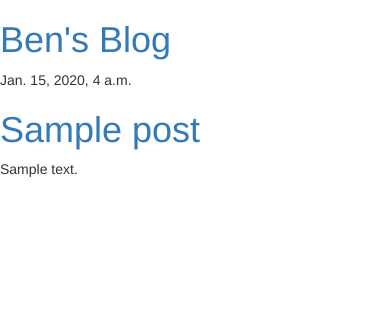
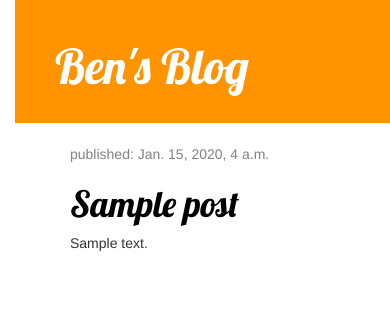
Before and after one commit to BenCharbonneau/django_intro_project, a Django app: template blog/templates/blog/post_list.html in a window 390 px wide. Shown: the top 322 px of the page. Run offline with Django 3.2, Linux system fonts and the light colour scheme; the template is opened without the code that fills it: values that come from a table or form of the project are taken from there, others are empty; tables that the repository leaves empty hold one stand-in row (values such as "Sample post"); some libraries are stand-ins or nearby versions.

Commit message:
Added CSS and created show page for posts

```diff
--- /dev/null
+++ b/blog/static/css/blog.css
@@ -0,0 +1,55 @@
+h1 a {
+	color: #FCA205;
+	font-family: 'Lobster';
+}
+
+body {
+	padding-left: 15px;
+}
+
+.page-header {
+    background-color: #ff9400;
+    margin-top: 0;
+    padding: 20px 20px 20px 40px;
+}
+
+.page-header h1, .page-header h1 a, .page-header h1 a:visited, .page-header h1 a:active {
+    color: #ffffff;
+    font-size: 36pt;
+    text-decoration: none;
+}
+
+.content {
+    margin-left: 40px;
+}
+
+h1, h2, h3, h4 {
+    font-family: 'Lobster', cursive;
+}
+
+.date {
+    color: #828282;
+}
+
+.save {
+    float: right;
+}
+
+.post-form textarea, .post-form input {
+    width: 100%;
+}
+
+.top-menu, .top-menu:hover, .top-menu:visited {
+    color: #ffffff;
+    float: right;
+    font-size: 26pt;
+    margin-right: 20px;
+}
+
+.post {
+    margin-bottom: 70px;
+}
+
+.post h1 a, .post h1 a:visited {
+    color: #000000;
+}
--- /dev/null
+++ b/blog/templates/blog/base.html
@@ -0,0 +1,26 @@
+{% load static %}
+
+<html>
+    <head>
+        <title>Ben's blog</title>
+        <link rel="stylesheet" href="//maxcdn.bootstrapcdn.com/bootstrap/3.2.0/css/bootstrap.min.css">
+        <link rel="stylesheet" href="//maxcdn.bootstrapcdn.com/bootstrap/3.2.0/css/bootstrap-theme.min.css">
+        <link href="//fonts.googleapis.com/css?family=Lobster&subset=latin,latin-ext" rel="stylesheet" type="text/css">
+        <link rel="stylesheet" href="{% static 'css/blog.css' %}">
+    </head>
+    <body>
+        <div class="page-header">
+            <h1><a href="/">Ben's Blog</a></h1>
+        </div>
+
+        <div class="content container">
+            <div class="row">
+                <div class="col-md-8">
+                    {% block content %}
+                    {% endblock %}
+                </div>
+            </div>
+        </div>
+
+    </body>
+</html>
--- a/blog/templates/blog/post_list.html
+++ b/blog/templates/blog/post_list.html
@@ -1,21 +1,13 @@
-<html>
-    <head>
-        <title>Ben's blog</title>
-        <link rel="stylesheet" href="//maxcdn.bootstrapcdn.com/bootstrap/3.2.0/css/bootstrap.min.css">
-        <link rel="stylesheet" href="//maxcdn.bootstrapcdn.com/bootstrap/3.2.0/css/bootstrap-theme.min.css">
-    </head>
-    <body>
-        <div>
-            <h1><a href="/">Ben's Blog</a></h1>
+{% extends 'blog/base.html' %}
+
+{% block content %}
+    {% for post in posts %}
+        <div class="post">
+            <div class="date">
+                <p>published: {{ post.published_date }}</p>
+            </div>
+            <h1><a href="{% url 'post_detail' pk=post.pk %}">{{ post.title }}</a></h1>
+            <p>{{ post.text|linebreaksbr }}</p>
         </div>
-
-        {% for post in posts %}
-            <div>
-                <p>{{ post.published_date }}</p>
-                <h1><a href="">{{ post.title }}</a></h1>
-                <p>{{ post.text|linebreaksbr }}</p>
-            </div>
-        {% endfor %}
-
-    </body>
-</html>
+    {% endfor %}
+{% endblock %}
--- a/blog/urls.py
+++ b/blog/urls.py
@@ -3,4 +3,5 @@ from . import views
 
 urlpatterns = [
 	path('', views.post_list, name='post_list'),
+	path('/post/<int:pk>/', views.post_detail, name='post_detail'),
 ]
--- a/blog/views.py
+++ b/blog/views.py
@@ -1,7 +1,11 @@
-from django.shortcuts import render
+from django.shortcuts import render, get_object_or_404
 from .models import Post
 from django.utils import timezone
 
 def post_list(request):
 	posts = Post.objects.filter(published_date__lte=timezone.now()).order_by('published_date')
 	return render(request, 'blog/post_list.html', {"posts": posts})
+
+def post_detail(request):
+	post = get_object_or_404(Post, pk=pk)
+	return render(request, 'blog/post_detail.html', {"post": post})
```
Also changed, not shown: blog/templates/blog/post_detail.html (added, +13 -0 lines).
